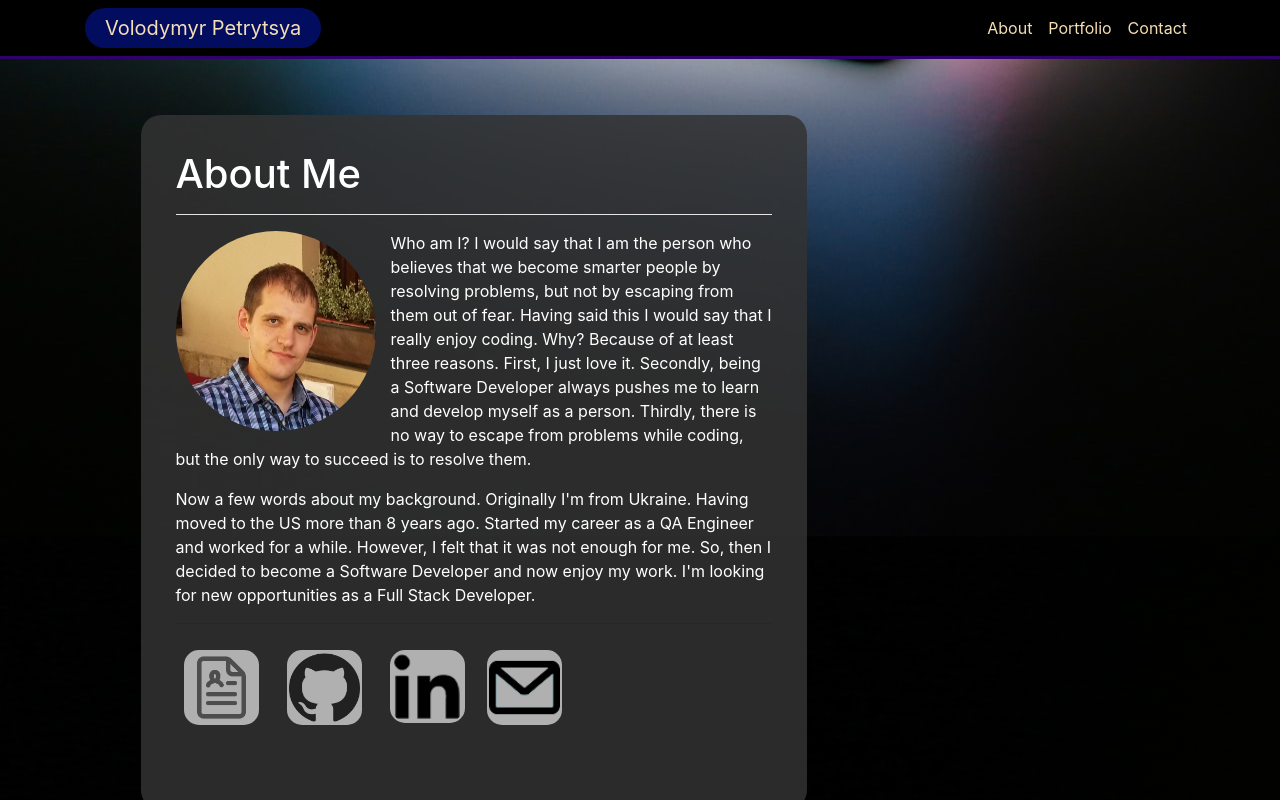
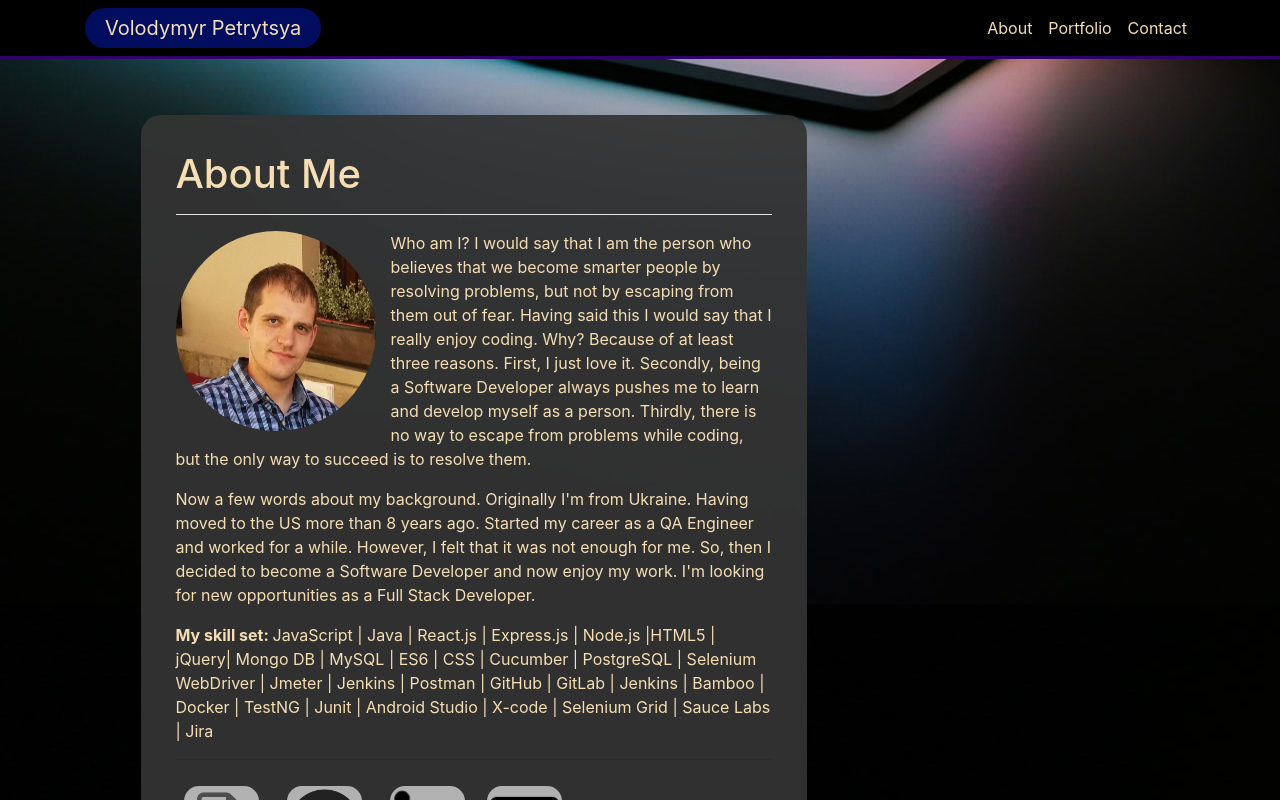
Before and after one commit to Volodya1989/react_portfolio, a React (Create React App) app in the folder client/: page / in a window 1280 px wide. Shown: the top 800 px of the page. Built offline with nearby package versions, Linux system fonts and the light colour scheme.

Commit message:
text added

```diff
--- a/client/src/components/pages/About/About.js
+++ b/client/src/components/pages/About/About.js
@@ -54,6 +54,17 @@ function About() {
                     work. I'm looking for new opportunities as a Full Stack
                     Developer.
                   </p>
+                  <p>
+                    <strong>My skill set: </strong>
+                    <span>
+                      JavaScript | Java | React.js | Express.js | Node.js |HTML5
+                      | jQuery| Mongo DB | MySQL | ES6 | CSS | Cucumber |
+                      PostgreSQL | Selenium WebDriver | Jmeter | Jenkins |
+                      Postman | GitHub | GitLab | Jenkins | Bamboo | Docker |
+                      TestNG | Junit | Android Studio | X-code | Selenium Grid |
+                      Sauce Labs | Jira
+                    </span>
+                  </p>
                   <hr />
                   <div id="aboutIcons" className="row ">
                     <a
--- a/client/src/components/pages/About/about.style.css
+++ b/client/src/components/pages/About/about.style.css
@@ -2,8 +2,8 @@
     opacity: 0.9;
   } */
 #about-info {
-  background-color:  rgba(51, 51, 51, 0.856);
-  color: white;
+  background-color:  rgba(51, 51, 51, 0.942);
+  color: wheat;
   width: 60%;
   height: 70%;
   margin-right: 80%;
```
